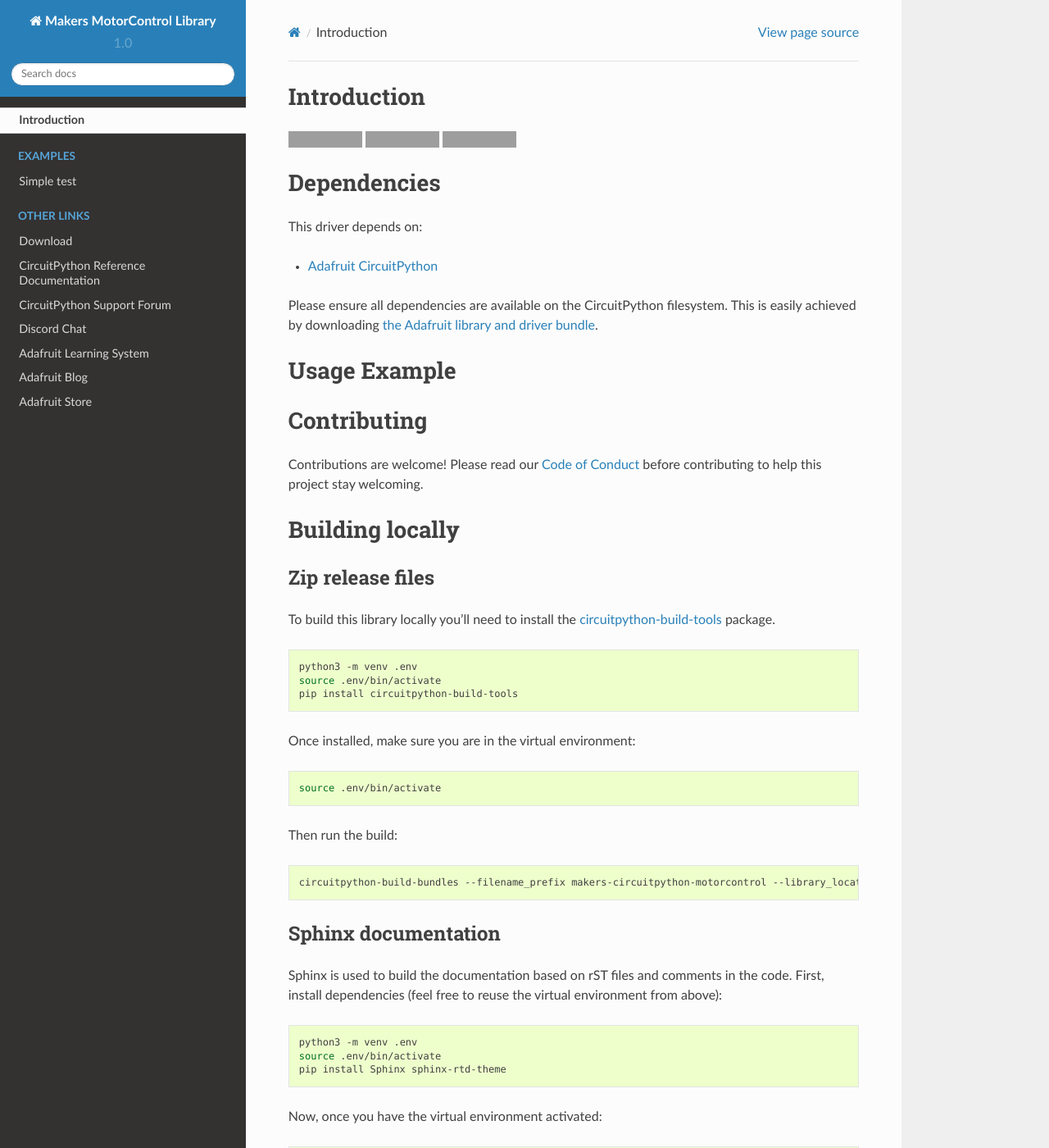
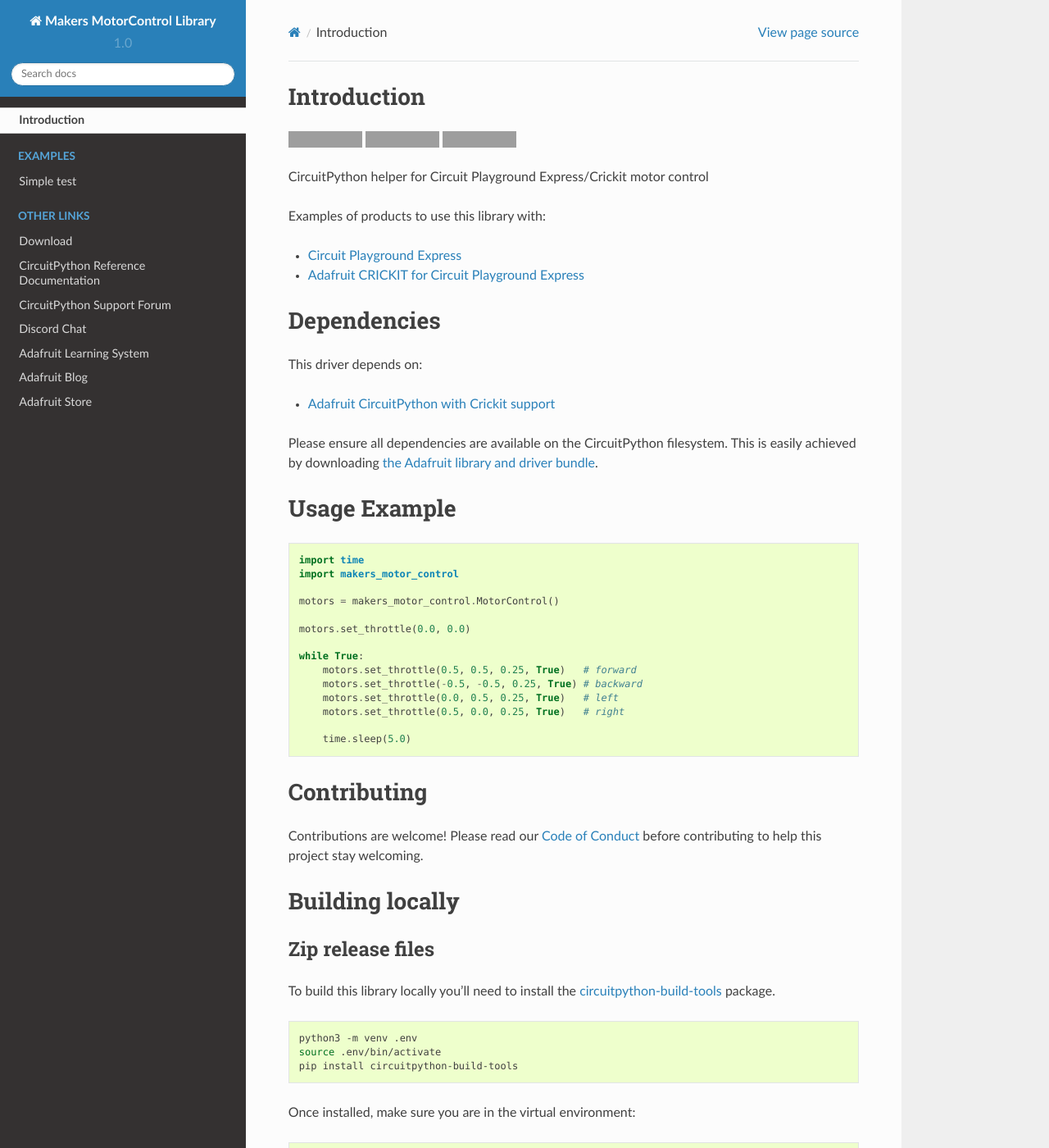
Before and after one commit to mcauser/Makers_CircuitPython_motor_control, a Sphinx documentation site: the page built from docs/index.rst, in a window 1280 px wide and 1400 px high. Shown: the whole window at 82% size. Built offline with Sphinx 7.4.7 and the Read the Docs theme 2.0.0, drawn with Linux system fonts in a browser that asks for light colours; some of the changed text lies outside the part shown; grey boxes are pictures that could not be loaded.

Commit message:
initial commit

```diff
--- a/README.rst
+++ b/README.rst
@@ -1,8 +1,8 @@
 Introduction
 ============
 
-.. image:: https://readthedocs.org/projects/makers-circuitpython-motorcontrol/badge/?version=latest
-    :target: https://circuitpython.readthedocs.io/projects/motorcontrol/en/latest/
+.. image:: https://readthedocs.org/projects/makers-circuitpython-motor-control/badge/?version=latest
+    :target: https://circuitpython.readthedocs.io/projects/motor-control/en/latest/
     :alt: Documentation Status
 
 .. image:: https://img.shields.io/discord/327254708534116352.svg
@@ -13,13 +13,19 @@
     :target: https://travis-ci.org/fmorton/Makers_CircuitPython_MotorControl
     :alt: Build Status
 
-.. todo:: Describe what the library does.
+CircuitPython helper for Circuit Playground Express/Crickit motor control
+
+Examples of products to use this library with:
+
+* `Circuit Playground Express <https://www.adafruit.com/product/3333>`_
+* `Adafruit CRICKIT for Circuit Playground Express <https://www.adafruit.com/product/3093>`_
+
 
 Dependencies
 =============
 This driver depends on:
 
-* `Adafruit CircuitPython <https://github.com/adafruit/circuitpython>`_
+* `Adafruit CircuitPython with Crickit support <https://github.com/adafruit/circuitpython>`_
 
 Please ensure all dependencies are available on the CircuitPython filesystem.
 This is easily achieved by downloading
@@ -28,7 +34,23 @@
 Usage Example
 =============
 
-.. todo:: Add a quick, simple example. It and other examples should live in the examples folder and be included in docs/examples.rst.
+.. code-block:: python
+
+  import time
+  import makers_motor_control
+
+  motors = makers_motor_control.MotorControl()
+
+  motors.set_throttle(0.0, 0.0)
+
+  while True:
+      motors.set_throttle(0.5, 0.5, 0.25, True)   # forward
+      motors.set_throttle(-0.5, -0.5, 0.25, True) # backward
+      motors.set_throttle(0.0, 0.5, 0.25, True)   # left
+      motors.set_throttle(0.5, 0.0, 0.25, True)   # right
+
+      time.sleep(5.0)
+
 
 Contributing
 ============
@@ -62,7 +84,7 @@
 
 .. code-block:: shell
 
-    circuitpython-build-bundles --filename_prefix makers-circuitpython-motorcontrol --library_location .
+    circuitpython-build-bundles --filename_prefix makers-circuitpython-motor-control --library_location .
 
 Sphinx documentation
 -----------------------
--- a/docs/api.rst
+++ b/docs/api.rst
@@ -4,5 +4,5 @@
 .. If your library file(s) are nested in a directory (e.g. /adafruit_foo/foo.py)
 .. use this format as the module name: "adafruit_foo.foo"
 
-.. automodule:: makers_motorcontrol
+.. automodule:: makers_motor_control
    :members:
--- a/docs/examples.rst
+++ b/docs/examples.rst
@@ -3,6 +3,6 @@
 
 Ensure your device works with this simple test.
 
-.. literalinclude:: ../examples/motorcontrol_simpletest.py
-    :caption: examples/motorcontrol_simpletest.py
+.. literalinclude:: ../examples/motor_control_simpletest.py
+    :caption: examples/motor_control_simpletest.py
     :linenos:
```
Also changed, not shown: makers_motor_control.py (+19 -2 lines), 2 other files.
